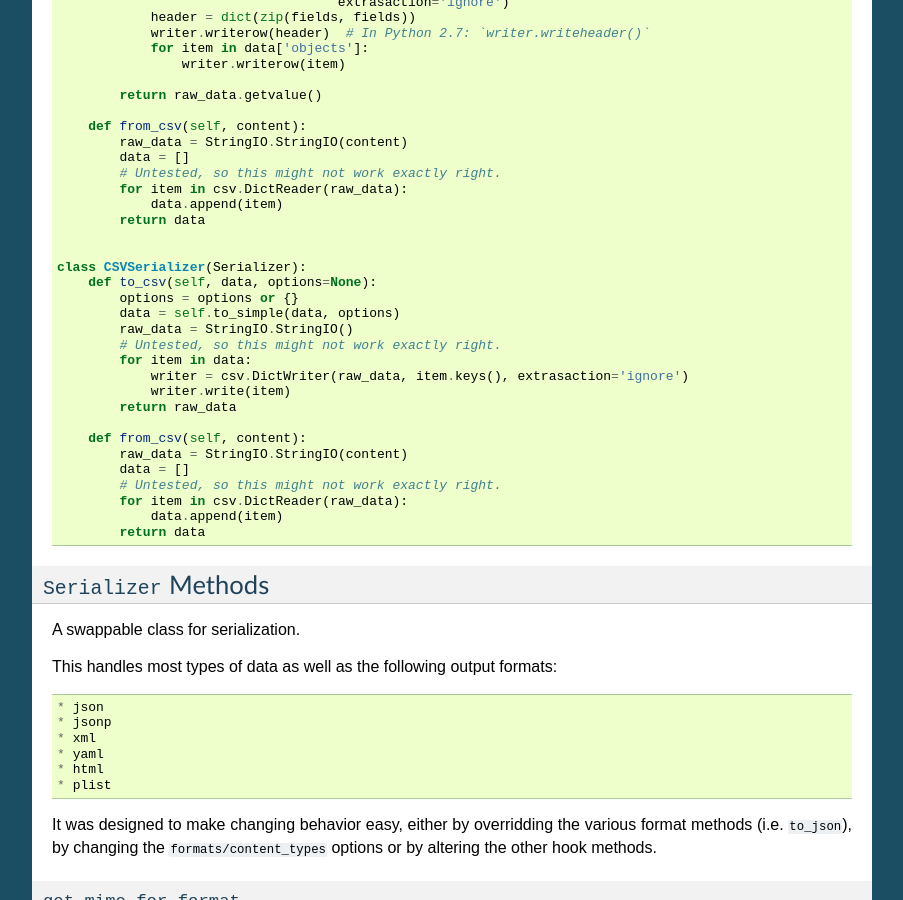
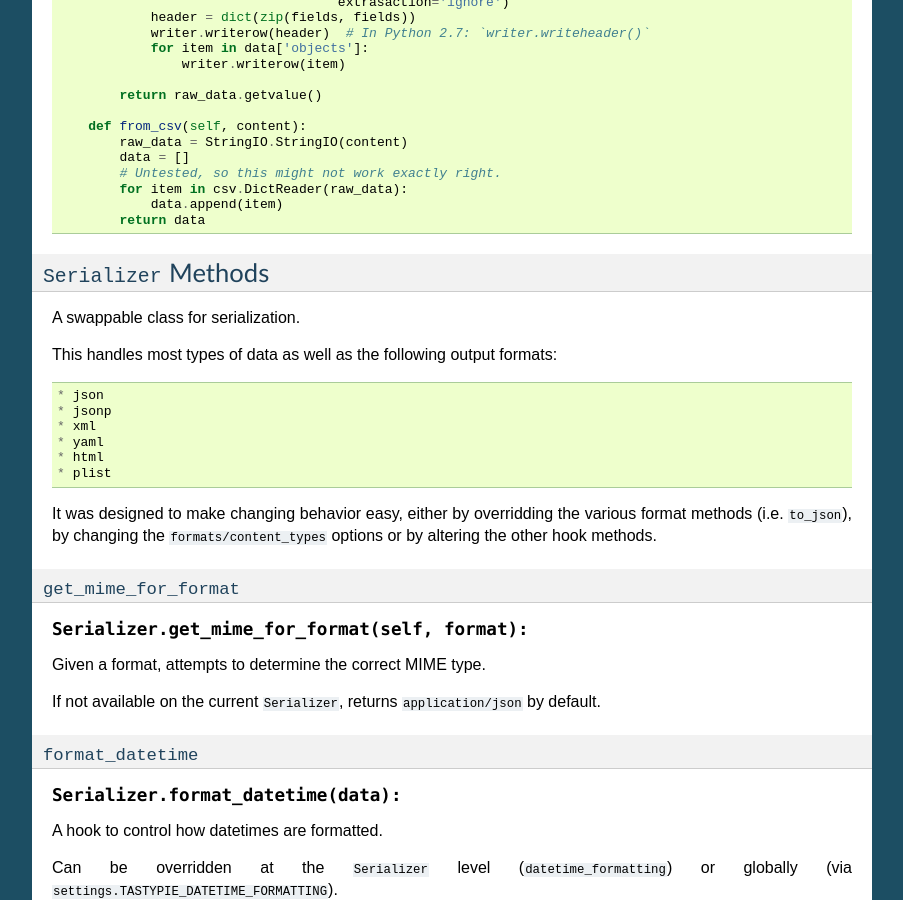
Before and after one commit to django-tastypie/django-tastypie, a Sphinx documentation site: the page built from docs/serialization.rst, in a window 1280 px wide and 900 px high, scrolled down 1937 px. Shown: the whole window, without its empty margins (198-1101 px from the left). Built offline with Sphinx 7.4.7, drawn with Linux system fonts in a browser that asks for light colours.

Commit message:
Removed old CSVSerializer implementation from example.

```diff
--- a/docs/serialization.rst
+++ b/docs/serialization.rst
@@ -123,26 +123,6 @@ like::
                     writer.writerow(item)
 
             return raw_data.getvalue()
-
-        def from_csv(self, content):
-            raw_data = StringIO.StringIO(content)
-            data = []
-            # Untested, so this might not work exactly right.
-            for item in csv.DictReader(raw_data):
-                data.append(item)
-            return data
-
-
-    class CSVSerializer(Serializer):
-        def to_csv(self, data, options=None):
-            options = options or {}
-            data = self.to_simple(data, options)
-            raw_data = StringIO.StringIO()
-            # Untested, so this might not work exactly right.
-            for item in data:
-                writer = csv.DictWriter(raw_data, item.keys(), extrasaction='ignore')
-                writer.write(item)
-            return raw_data
 
         def from_csv(self, content):
             raw_data = StringIO.StringIO(content)
```
